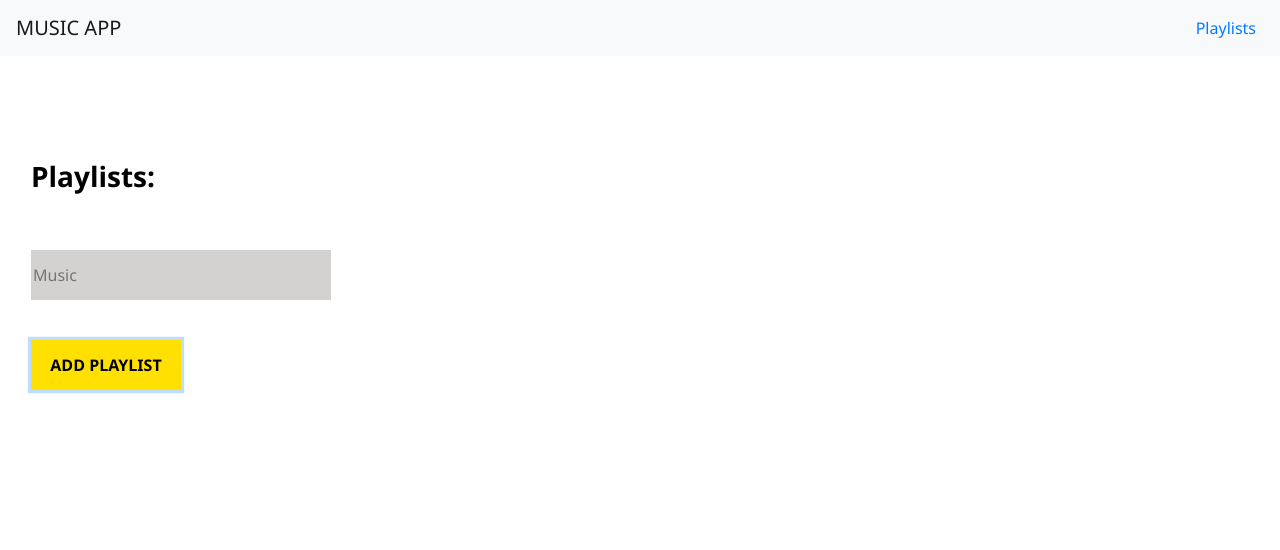
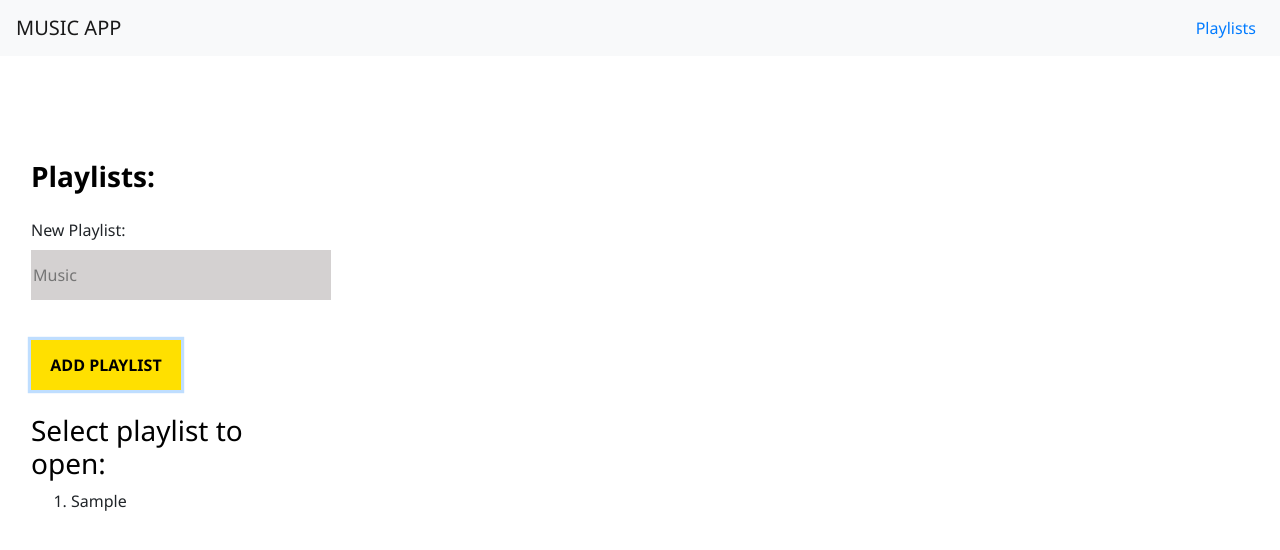
Before and after one commit to SophieMaryam/rockstar-music-player, a Vue app: page /playlists in a window 1280 px wide. Both pictures are taken after typing "Sample" into the empty fields and a click on the button "ADD PLAYLIST". Shown: the top 550 px of the page. Built offline with nearby package versions, Linux system fonts and the light colour scheme.

Commit message:
Update to save playlists in localstorage

```diff
--- a/src/components/Playlist.vue
+++ b/src/components/Playlist.vue
@@ -2,12 +2,12 @@
   <div class="mt-5">
     <div class="ml-3">
       <h3 class="font-weight-bold">Playlists:</h3>
-      <div class="mt-4 text-white">
+      <div class="mt-4 text-black">
         <form @submit.prevent="addNewPlaylist()">
           <div class="mt-4 mb-3">
             <label
               for="new-playlist"
-              class="text-white mr-2">
+              class="text-black mr-2">
                 New Playlist:
             </label>
             <input
@@ -25,16 +25,16 @@
         </form>
       </div>
     </div>
-    <div class="text-white ml-3">
-      <div v-if="this.allPlaylists == ''">
+    <div class="text-black ml-3">
+      <div v-if="playlists == ''">
         <p>No playlists yet!</p>
       </div>
       <div v-else>
-        <h3 class="text-white">Select playlist to open:</h3>
+        <h3 class="text-black">Select playlist to open:</h3>
         <ol>
           <li
-            @click="openPlaylistSongs(playlist.name)"
-            v-for="playlist in allPlaylists"
+            @click="openPlaylist(playlist.name)"
+            v-for="playlist in playlists"
             :key="playlist.id"
           > {{ playlist.name }} </li>
         </ol>
@@ -48,35 +48,41 @@ export default {
   name: "Playlist",
   data() {
     return {
-      allPlaylists: [],
       playlistId: 0,
       playlistName: "",
-      allPlaylistNames: []
+      playlists: [],
+      localStoragePlaylists: JSON.parse(localStorage.getItem('products')) || []
     }
   },
+  mounted() {
+    this.getAllPlaylists;
+  },
   methods: {
+    getAllPlaylists() {
+      this.playlists = JSON.parse(localStorage.getItem("playlists")) || [];
+    },
     addNewPlaylist() {
-      if(!(this.allPlaylistNames.includes(this.playlistName)) || this.allPlaylistNames == "") {
-        this.allPlaylists.push({
+      let filteredPlaylist = this.localStoragePlaylists.find(playlist => {
+        playlist.name === this.playlistName
+      });
+      if(!(filteredPlaylist) || filteredPlaylist == "") {
+        this.localStoragePlaylists.push({
           id: this.playlistId++,
           name: this.playlistName,
           songs: []
         });
-        this.filterPlaylists();
+        localStorage.setItem("playlists", JSON.stringify(this.localStoragePlaylists));
+        this.getAllPlaylists();
         this.resetInputField();
       } else {
         alert("You've already used that name. Please try another!")
       }
     },
-    openPlaylistSongs(playlistName) {
+    openPlaylist(playlistName) {
       this.$store.commit("setPlaylistName", playlistName);
-      this.$store.commit("setPlaylist", this.allPlaylists);
     },
     resetInputField() {
       this.playlistName = "";
-    },
-    filterPlaylists() {
-      this.allPlaylists.filter(playlist => this.allPlaylistNames.push(playlist.name));
     }
   }
 }
```
